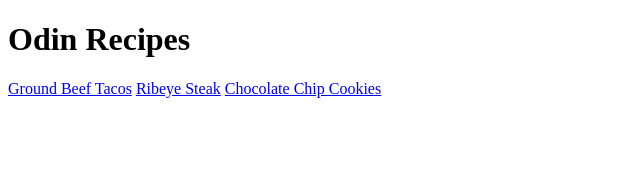
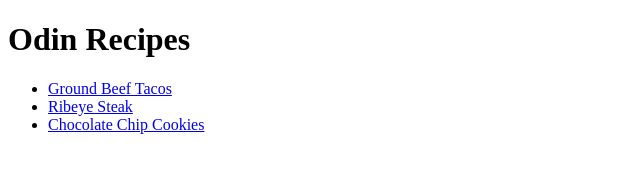
Before and after one commit to JordanPopp/odin-recipes, a plain HTML site: page recipes/index.html in a window 1280 px wide. Shown: the whole page, without its empty margins (0-640 px from the left). Drawn offline with Linux system fonts and the light colour scheme.

Commit message:
Reformat Nav links to unordered list

```diff
--- a/recipes/index.html
+++ b/recipes/index.html
@@ -10,9 +10,11 @@
 
 <body>
    <h1>Odin Recipes</h1>
-   <a href="taco.html">Ground Beef Tacos</a>
-   <a href="ribeye.html">Ribeye Steak</a>
-   <a href="cookie.html">Chocolate Chip Cookies</a>
+   <ul>
+     <li><a href="taco.html">Ground Beef Tacos</a></li>
+     <li><a href="ribeye.html">Ribeye Steak</a></li>
+     <li><a href="cookie.html">Chocolate Chip Cookies</a></li>
+   </ul>
 </body>
 
 </html>
```
